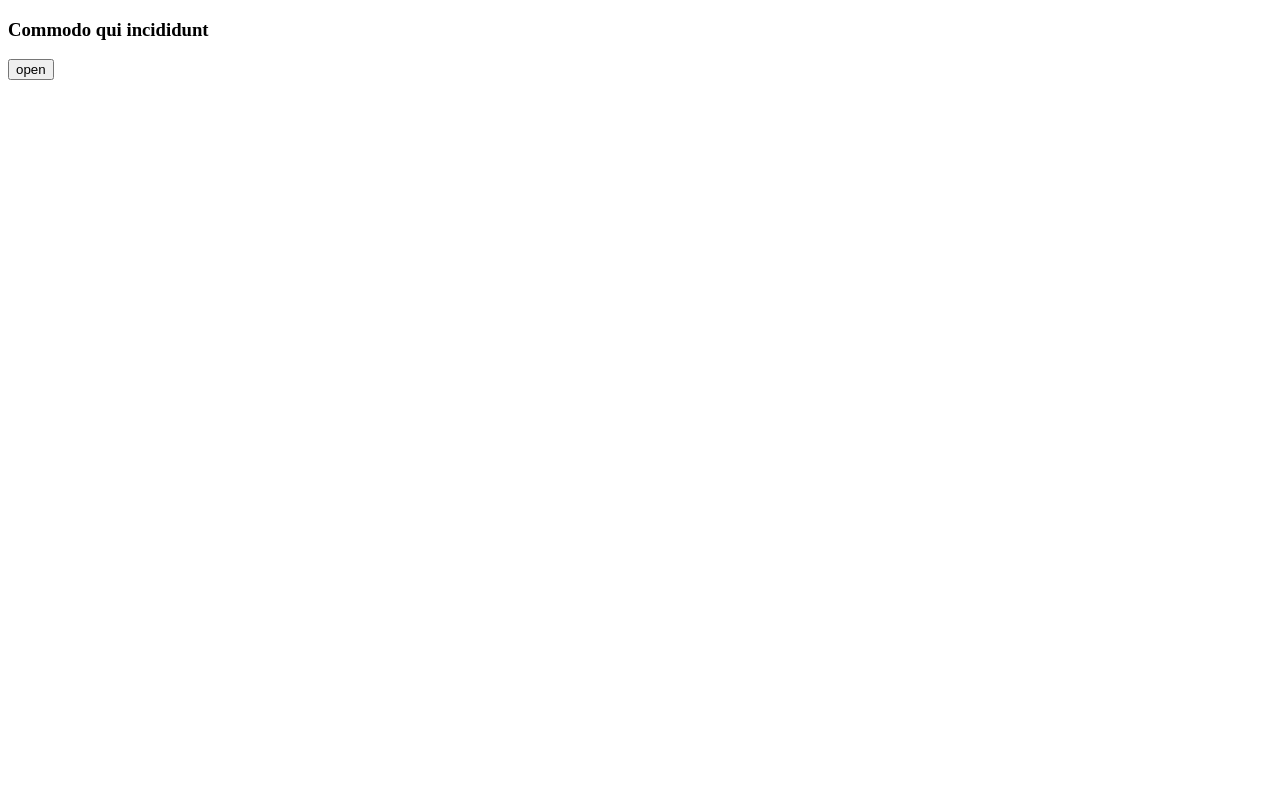
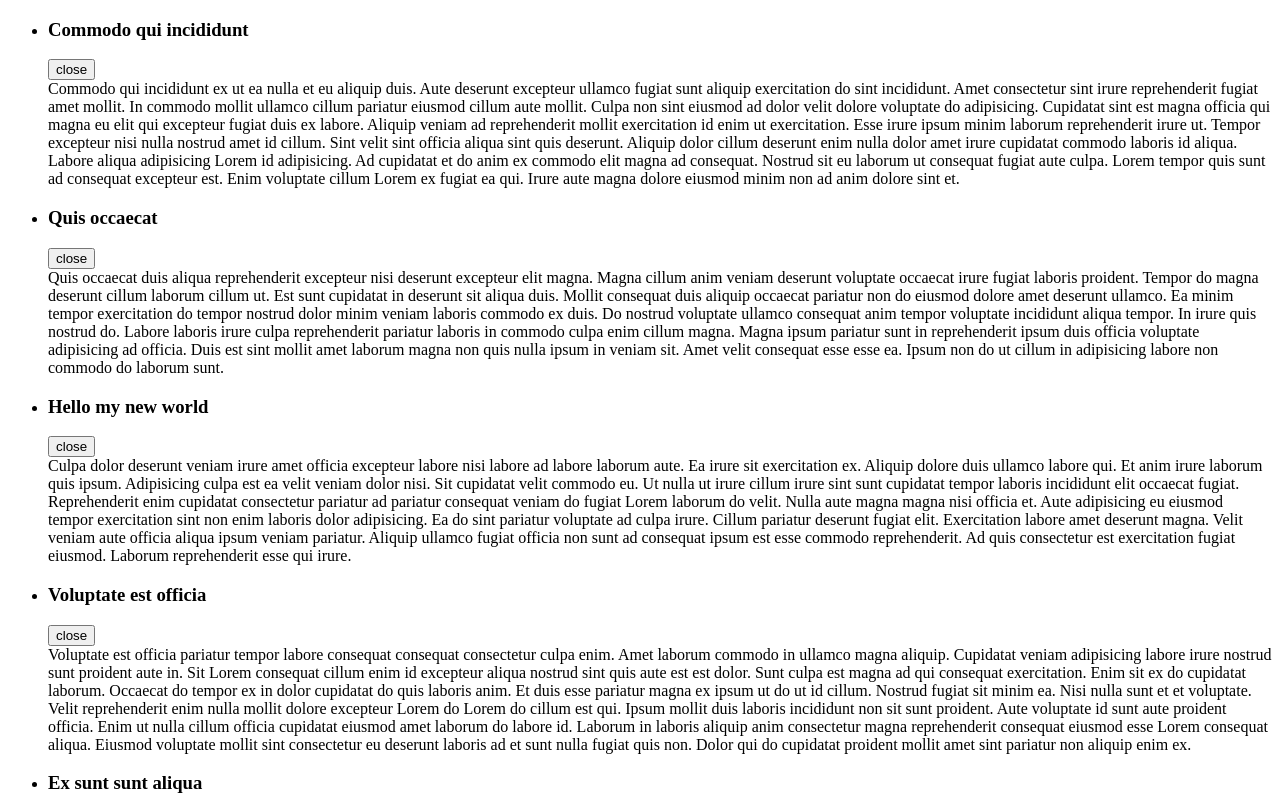
Before and after one commit to Alexander-Akimov/reactJs, a React app: page / in a window 1280 px wide. Shown: the top 800 px of the page. Built offline with nearby package versions, Linux system fonts and the light colour scheme.

Commit message:
Event logging

```diff
--- a/src/Article.jsx
+++ b/src/Article.jsx
@@ -5,7 +5,7 @@ export default class Article extends Component {
 		super(props)
 
 		this.state = {
-			isOpen: false
+			isOpen: true
 		}
 		//this.toggleOpen = this.toggleOpen.bind(this)
 
--- a/src/ArticleList.jsx
+++ b/src/ArticleList.jsx
@@ -0,0 +1,11 @@
+import React from 'react'
+import Article from './Article'
+
+export default function ArticleList({articles}) {
+	const articleElements = articles.map((article) => <li key = {article.id}><Article article = {article}/></li>)
+	return (
+		<ul>
+			{articleElements}
+		</ul>
+	)
+}
--- a/src/index.jsx
+++ b/src/index.jsx
@@ -1,9 +1,10 @@
 import React from 'react'
 import {render} from 'react-dom'
-import Article from './Article'
+import ArticleList from './ArticleList'
 import {articles} from './fixtures'
 // function HelloWorld() {
 // 	return <h1>Hello World</h1>
 // }
 
-render(<Article article = {articles[0]} /* foo = 'bar'*//>, document.getElementById('container'));
+// render(<Article article = {articles[0]} /* foo = 'bar'*//>, document.getElementById('container'));
+render(<ArticleList articles = {articles} />, document.getElementById('container'));
```
